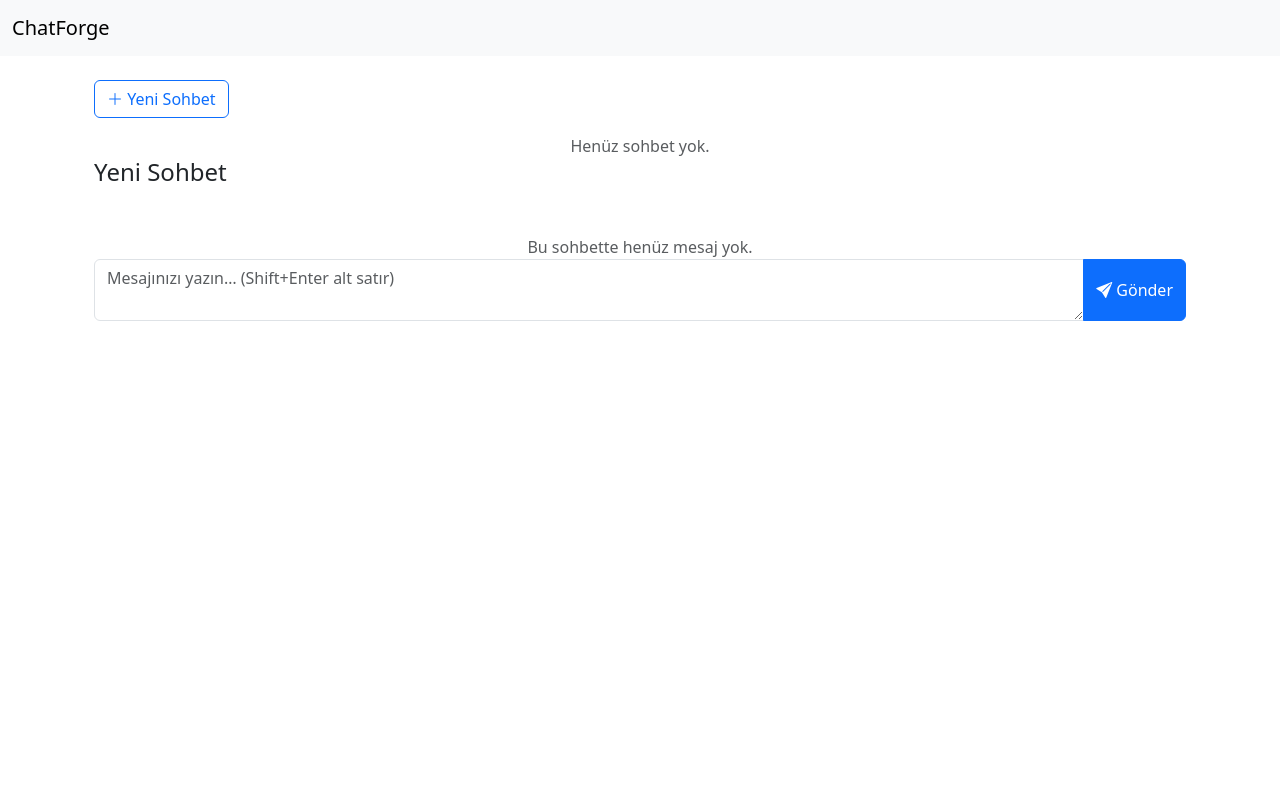
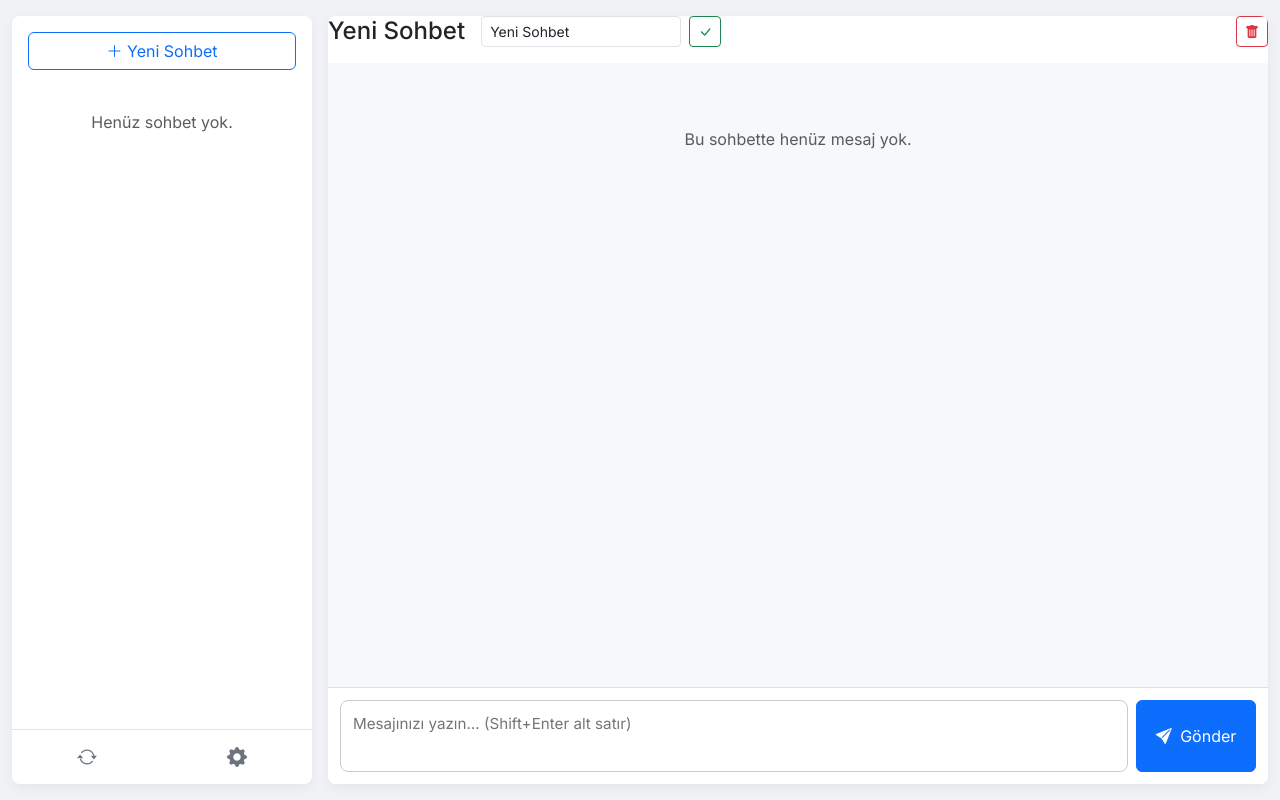
Before and after one commit to julianbenjamin/chatforge-web, a Django app: template templates/chat/session_detail.html in a window 1280 px wide. Run offline with Django 4.2, Linux system fonts and the light colour scheme; the template is opened without the code that fills it, so the values that code supplies are empty.

Commit message:
Frontend update

```diff
--- a/chat/urls.py
+++ b/chat/urls.py
@@ -8,6 +8,8 @@ app_name = "chat"
 urlpatterns = [
     path("",            session_list,   name="session_list"),
     path("new/",          new_session,    name="session_new"),
+    path("<int:pk>/rename/",  rename_session,   name="session_rename"),  # eklendi
+    path("<int:pk>/delete/",  delete_session,   name="session_delete"),  # eklendi
     path("<int:pk>/",   session_detail, name="session_detail"),
     path("<int:session_id>/send/", send_message, name="send_message"),
 ]
--- a/templates/accounts/settings.html
+++ b/templates/accounts/settings.html
@@ -4,7 +4,10 @@
 {% block content %}
 <div class="container py-5">
   <h2>Hesap Ayarları</h2>
-
+ <!-- Sohbet ekranına dönüş butonu -->
+ <a href="{% url 'chat:session_list' %}" class="btn btn-outline-secondary mb-3">
+  <i class="bi bi-chat-dots"></i> Sohbet Ekranına Dön
+</a>
   <form method="post" action="{% url 'accounts:settings' %}">
     {% csrf_token %}
     <input type="hidden" name="save_settings" value="1">
--- a/templates/base.html
+++ b/templates/base.html
@@ -3,18 +3,45 @@
 <head>
   <meta charset="utf-8">
   <meta name="viewport" content="width=device-width, initial-scale=1">
-  <link href="https://cdn.jsdelivr.net/npm/bootstrap@5.3.0/dist/css/bootstrap.min.css" rel="stylesheet">
-    <!-- Aşağıdaki satırı ekleyin: -->
-    <link rel="stylesheet" href="https://cdn.jsdelivr.net/npm/bootstrap-icons@1.10.5/font/bootstrap-icons.css">
+  <!-- Google Font -->
+  <link href="https://fonts.googleapis.com/css2?family=Inter:wght@400;500;600&display=swap" rel="stylesheet">
+  <!-- Bootstrap CSS -->
+  <link
+    href="https://cdn.jsdelivr.net/npm/bootstrap@5.3.0/dist/css/bootstrap.min.css"
+    rel="stylesheet"
+  >
+  <!-- Bootstrap Icons -->
+  <link
+    rel="stylesheet"
+    href="https://cdn.jsdelivr.net/npm/bootstrap-icons@1.10.5/font/bootstrap-icons.css"
+  >
+
+  <style>
+    body { font-family: 'Inter', sans-serif; background: #f0f2f5; }
+  </style>
+
+  {% block extra_head %}{% endblock %}
   <title>{% block title %}ChatForge{% endblock %}</title>
 </head>
 <body>
-<nav class="navbar navbar-expand-lg navbar-light bg-light">
+
   <div class="container-fluid">
-    <a class="navbar-brand" href="#">ChatForge</a>
+    {% if messages %}
+      <div class="row">
+        <div class="col-12 mt-3">
+          {% for m in messages %}
+            <div class="alert alert-{{ m.tags }} alert-dismissible fade show">
+              {{ m }}
+              <button type="button" class="btn-close" data-bs-dismiss="alert"></button>
+            </div>
+          {% endfor %}
+        </div>
+      </div>
+    {% endif %}
+
+    {% block content %}{% endblock %}
   </div>
-</nav>
-<main class="container mt-4">{% block content %}{% endblock %}</main>
-<script src="https://cdn.jsdelivr.net/npm/bootstrap@5.3.0/dist/js/bootstrap.bundle.min.js"></script>
+
+  <script src="https://cdn.jsdelivr.net/npm/bootstrap@5.3.0/dist/js/bootstrap.bundle.min.js"></script>
 </body>
 </html>
--- a/templates/chat/chat_base.html
+++ b/templates/chat/chat_base.html
@@ -1,53 +1,79 @@
+{# templates/chat/chat_base.html #}
 {% extends "base.html" %}
 
 {% block extra_head %}
   {{ block.super }}
   <style>
     .chat-layout {
-      display: flex;
-      height: calc(100vh - 100px);
-      margin: 2rem 0;
+      display: grid;
+      grid-template-columns: 300px 1fr;
+      height: calc(100vh - 2rem);
+      gap: 1rem;
+      margin: 1rem 0;
+    }
+    .chat-sidebar {
       background: #fff;
       border-radius: .5rem;
-      box-shadow: 0 4px 12px rgba(0,0,0,.05);
-      overflow: hidden;
-    }
-    .chat-sidebar {
-      width: 280px;
-      border-right: 1px solid #dee2e6;
-      background: #f8f9fa;
+      box-shadow: 0 4px 12px rgba(0,0,0,0.05);
       display: flex;
       flex-direction: column;
+      overflow: hidden;
     }
     .chat-sidebar .new-chat-btn {
       margin: 1rem;
     }
-    .chat-sidebar .nav {
+    .chat-list {
       flex: 1;
       overflow-y: auto;
-      padding: 0 0.5rem;
+      padding: 0 .5rem 1rem;
     }
-    .chat-sidebar .nav-link {
-      color: #495057;
+    .chat-item {
+      display: flex;
+      justify-content: space-between;
+      align-items: center;
       padding: .75rem 1rem;
-      border-radius: .375rem;
-      margin-bottom: .25rem;
+      border-radius: .5rem;
+      text-decoration: none;
+      color: #333;
+      margin-bottom: .5rem;
+      transition: background .2s;
     }
-    .chat-sidebar .nav-link.active {
+    .chat-item:hover { background: #f5f5f5; }
+    .chat-item.active {
       background: #e9ecef;
-      font-weight: 600;
+      font-weight: 500;
     }
+
+    /* ===== Footer Icons ===== */
+    .sidebar-footer {
+      display: flex;
+      justify-content: space-around;
+      padding: .75rem 0;
+      border-top: 1px solid #dee2e6;
+    }
+    .sidebar-footer a {
+      color: #6c757d;
+      transition: color .2s;
+    }
+    .sidebar-footer a:hover {
+      color: #343a40;
+    }
+    .sidebar-footer i {
+      font-size: 1.25rem;
+    }
+
     .chat-main {
-      flex: 1;
+      background: #fff;
+      border-radius: .5rem;
+      box-shadow: 0 4px 12px rgba(0,0,0,0.05);
       display: flex;
       flex-direction: column;
-      padding: 1rem 1.5rem;
+      overflow: hidden;
     }
   </style>
 {% endblock %}
 
 {% block content %}
-  <div class="container-fluid">
   <div class="chat-layout">
     <!-- Sidebar -->
     <aside class="chat-sidebar">
@@ -55,20 +81,39 @@
          class="btn btn-outline-primary new-chat-btn">
         <i class="bi bi-plus-lg"></i> Yeni Sohbet
       </a>
-        <nav class="nav flex-column">
+
+      <div class="chat-list">
         {% for sess in request.user.chatsession_set.all|dictsortreversed:"created_at" %}
           <a href="{% url 'chat:session_detail' sess.pk %}"
-               class="nav-link {% if session and sess.pk == session.pk %}active{% endif %}">
-              {{ sess.title|default:"(Adsız)" }}
-              <br>
-              <small class="text-muted">{{ sess.created_at|date:"d.m.Y H:i" }}</small>
+             class="chat-item {% if session and sess.pk == session.pk %}active{% endif %}">
+            <div class="info">
+              <div class="title">{{ sess.title|default:"(Adsız)" }}</div>
+              {% with last=sess.messages.last %}
+                {% if last %}
+                  <div class="snippet">{{ last.content|truncatechars:30 }}</div>
+                {% endif %}
+              {% endwith %}
+            </div>
+            <div class="text-muted small">
+              {{ sess.created_at|date:"H:i" }}
+            </div>
           </a>
         {% empty %}
-            <div class="text-center text-muted mt-3">
-              Henüz sohbet yok.
+          <div class="text-center text-muted mt-4">Henüz sohbet yok.</div>
+        {% endfor %}
       </div>
-          {% endfor %}
-        </nav>
+
+      <!-- ===== Sidebar Footer ===== -->
+      <div class="sidebar-footer">
+        <!-- Model listesini yenilemek için -->
+        <a href="{% url 'accounts:refresh_models' %}" title="Modelleri Güncelle">
+          <i class="bi bi-arrow-repeat"></i>
+        </a>
+        <!-- Ayarlar sayfasına gitmek için -->
+        <a href="{% url 'accounts:settings' %}" title="Ayarlar">
+          <i class="bi bi-gear-fill"></i>
+        </a>
+      </div>
     </aside>
 
     <!-- Main chat area -->
@@ -76,5 +121,4 @@
       {% block chat_content %}{% endblock %}
     </main>
   </div>
-  </div>
 {% endblock %}
--- a/templates/chat/session_detail.html
+++ b/templates/chat/session_detail.html
@@ -1,3 +1,4 @@
+{# templates/chat/session_detail.html #}
 {% extends "chat/chat_base.html" %}
 
 {% block title %}{{ session.title|default:"Yeni Sohbet" }} — ChatForge{% endblock %}
@@ -5,80 +6,146 @@
 {% block extra_head %}
   {{ block.super }}
   <style>
-    /* Mesaj konteyneri */
+    /* Mesajlar kapsayıcısı */
     #msg-container {
       flex: 1;
+      padding: 1rem;
       overflow-y: auto;
-      padding-right: .5rem;
+      background: #f7f8fa;
+    }
+
+    /* Her bir mesaj satırı */
+    .msg {
+      display: flex;
+      flex-direction: column;
       margin-bottom: 1rem;
+      position: relative;
     }
-    /* Balon stili */
+    .msg.user { align-items: flex-end; }
+    .msg.ai   { align-items: flex-start; }
+
+    /* Oval sohbet balonu */
     .chat-bubble {
-      display: inline-block;
-      max-width: 70%;
-      padding: .75rem 1rem;
+      position: relative;
+      max-width: 65%;
+      padding: 1rem;
       border-radius: 1rem;
-      position: relative;
-      white-space: pre-wrap;
       word-break: break-word;
+      line-height: 1.5;
     }
-    /* Kullanıcı (sağ) */
-    .chat-user .chat-bubble {
-      background: #007bff;
+    .msg.user .chat-bubble {
+      background: #0b93f6;
       color: #fff;
-      border-top-right-radius: 0;
-      align-self: flex-end;
+      border-top-right-radius: 0.25rem;
     }
-    .chat-user .timestamp {
-      color: #cfe2ff;
+    .msg.ai .chat-bubble {
+      background: #e5e5ea;
+      color: #000;
+      border-top-left-radius: 0.25rem;
     }
-    /* AI (sol) */
-    .chat-ai .chat-bubble {
-      background: #e9ecef;
-      color: #000;
-      border-top-left-radius: 0;
-      align-self: flex-start;
+
+    /* Pointer oklar */
+    .msg.user .chat-bubble::after {
+      content: "";
+      position: absolute;
+      right: -10px; top: 12px;
+      border-width: 8px 0 8px 10px;
+      border-style: solid;
+      border-color: transparent transparent transparent #0b93f6;
     }
-    .chat-ai .timestamp {
-      color: #6c757d;
+    .msg.ai .chat-bubble::after {
+      content: "";
+      position: absolute;
+      left: -10px; top: 12px;
+      border-width: 8px 10px 8px 0;
+      border-style: solid;
+      border-color: transparent #e5e5ea transparent transparent;
     }
+
     /* Zaman damgası */
     .timestamp {
       font-size: .75rem;
+      color: #6c757d;
       margin-top: .25rem;
     }
+
     /* Kopyala ikonu */
     .chat-bubble .copy-btn {
       position: absolute;
-      top: .25rem;
+      top: .5rem;
       right: .5rem;
       background: transparent;
       border: none;
       color: inherit;
-      opacity: .5;
+      opacity: .4;
       cursor: pointer;
     }
     .chat-bubble .copy-btn:hover {
       opacity: 1;
     }
+
+    /* Girdi alanı */
+    .input-area {
+      display: flex;
+      border-top: 1px solid #dee2e6;
+      padding: .75rem;
+      background: #fff;
+    }
+    .input-area textarea {
+      flex: 1;
+      resize: none;
+      border-radius: .5rem;
+      border: 1px solid #ccc;
+      padding: .75rem;
+      font-size: .95rem;
+      margin-right: .5rem;
+    }
+    .input-area button {
+      width: 120px;
+    }
   </style>
 {% endblock %}
 
 {% block chat_content %}
-  <h4 class="mb-3">{{ session.title|default:"Yeni Sohbet" }}</h4>
+  {# Başlık + Düzenle / Sil #}
+  <div class="d-flex align-items-center mb-3">
+    <h4 class="me-3 mb-0">{{ session.title|default:"Yeni Sohbet" }}</h4>
+
+    <form method="post"
+          action="{% url 'chat:session_rename' session.pk %}"
+          class="d-flex me-auto">
+      {% csrf_token %}
+      <input type="text"
+             name="title"
+             value="{{ session.title|default:'Yeni Sohbet' }}"
+             class="form-control form-control-sm me-2"
+             style="max-width:200px;">
+      <button type="submit" class="btn btn-sm btn-outline-success">
+        <i class="bi bi-check-lg"></i>
+      </button>
+    </form>
+
+    <form method="post"
+          action="{% url 'chat:session_delete' session.pk %}"
+          onsubmit="return confirm('Bu sohbeti silmek istediğinize emin misiniz?');">
+      {% csrf_token %}
+      <button type="submit" class="btn btn-sm btn-outline-danger">
+        <i class="bi bi-trash-fill"></i>
+      </button>
+    </form>
+  </div>
+
+  {# Mesaj Listesi #}
   <div id="msg-container">
     {% for msg in session.messages.all %}
-      <div class="d-flex flex-column {% if msg.is_user %}chat-user{% else %}chat-ai{% endif %}">
+      <div class="msg {% if msg.is_user %}user{% else %}ai{% endif %}">
         <div class="chat-bubble">
           {{ msg.content|linebreaksbr }}
-          <button class="copy-btn" data-content="{{ msg.content|escapejs }}"
-                  title="Kopyala">
+          <button class="copy-btn" data-content="{{ msg.content|escapejs }}">
             <i class="bi bi-clipboard"></i>
           </button>
         </div>
-        <div class="timestamp">
-          {{ msg.timestamp|date:"H:i" }}
-        </div>
+        <div class="timestamp">{{ msg.timestamp|date:"H:i" }}</div>
       </div>
     {% empty %}
       <div class="text-center text-muted mt-5">
@@ -87,26 +154,28 @@
     {% endfor %}
   </div>
 
-  <div class="input-group">
-    <textarea id="msg-input" rows="2" class="form-control"
+  {# Mesaj Gönderme Alanı #}
+  <div class="input-area">
+    <textarea id="msg-input" rows="2"
       placeholder="Mesajınızı yazın… (Shift+Enter alt satır)"></textarea>
     <button id="send-btn" class="btn btn-primary">
-      <i class="bi bi-send-fill"></i> Gönder
+      <i class="bi bi-send-fill me-1"></i> Gönder
     </button>
   </div>
 
+  {# JS: Scroll, Gönderme, Kopyalama #}
   <script>
     const sessionId = {{ session.id }};
     const input     = document.getElementById('msg-input');
     const btn       = document.getElementById('send-btn');
-    const container = document.getElementById('msg-container');
+    const box       = document.getElementById('msg-container');
 
-    function scrollToBottom(){
-      container.scrollTop = container.scrollHeight;
+    function scrollBottom(){
+      box.scrollTop = box.scrollHeight;
     }
-    scrollToBottom();
+    scrollBottom();
 
-    function formatContent(text){
+    function format(text){
       const tmp = document.createElement('div');
       tmp.textContent = text;
       return tmp.innerHTML.replace(/\n/g,'<br>');
@@ -117,18 +186,20 @@
       if(!raw) return;
       btn.disabled = true;
 
-      // Kullanıcı balonu
-      container.insertAdjacentHTML('beforeend', `
-        <div class="d-flex flex-column chat-user">
-          <div class="chat-bubble">${formatContent(raw)}<button class="copy-btn" data-content="${raw}"><i class="bi bi-clipboard"></i></button></div>
-          <div class="timestamp">${new Date().toLocaleTimeString([], {hour:'2-digit', minute:'2-digit'})}</div>
+      box.insertAdjacentHTML('beforeend', `
+        <div class="msg user">
+          <div class="chat-bubble">${format(raw)}
+            <button class="copy-btn" data-content="${raw}">
+              <i class="bi bi-clipboard"></i>
+            </button>
+          </div>
+          <div class="timestamp">${new Date().toLocaleTimeString([], {hour:'2-digit',minute:'2-digit'})}</div>
         </div>`);
-      scrollToBottom();
+      scrollBottom();
 
-      // API isteği
       const res = await fetch(`/chat/${sessionId}/send/`, {
-        method:'POST',
-        headers:{
+        method: 'POST',
+        headers: {
           'Content-Type':'application/json',
           'X-CSRFToken':'{{ csrf_token }}'
         },
@@ -137,17 +208,21 @@
       const data = await res.json();
 
       if(data.ai){
-        const aiRaw = data.ai.content;
-        container.insertAdjacentHTML('beforeend', `
-          <div class="d-flex flex-column chat-ai">
-            <div class="chat-bubble">${formatContent(aiRaw)}<button class="copy-btn" data-content="${aiRaw}"><i class="bi bi-clipboard"></i></button></div>
-            <div class="timestamp">${new Date().toLocaleTimeString([], {hour:'2-digit', minute:'2-digit'})}</div>
+        const ai = data.ai.content;
+        box.insertAdjacentHTML('beforeend', `
+          <div class="msg ai">
+            <div class="chat-bubble">${format(ai)}
+              <button class="copy-btn" data-content="${ai}">
+                <i class="bi bi-clipboard"></i>
+              </button>
+            </div>
+            <div class="timestamp">${new Date().toLocaleTimeString([], {hour:'2-digit',minute:'2-digit'})}</div>
           </div>`);
-        scrollToBottom();
+        scrollBottom();
       }
 
-      input.value='';
-      btn.disabled=false;
+      input.value = '';
+      btn.disabled = false;
       input.focus();
     }
 
@@ -159,14 +234,13 @@
       }
     });
 
-    // Kopyala dinleyicisi
     document.addEventListener('click', e=>{
       const b = e.target.closest('.copy-btn');
       if(!b) return;
       navigator.clipboard.writeText(b.dataset.content)
         .then(()=>{
           b.innerHTML = '<i class="bi bi-clipboard-check"></i>';
-          setTimeout(()=> b.innerHTML = '<i class="bi bi-clipboard"></i>', 1000);
+          setTimeout(()=> b.innerHTML = '<i class="bi bi-clipboard"></i>',1000);
         });
     });
   </script>
```
Also changed, not shown: chat/views.py (+22 -0 lines). Lines whose indentation alone changed are shown as unchanged.
